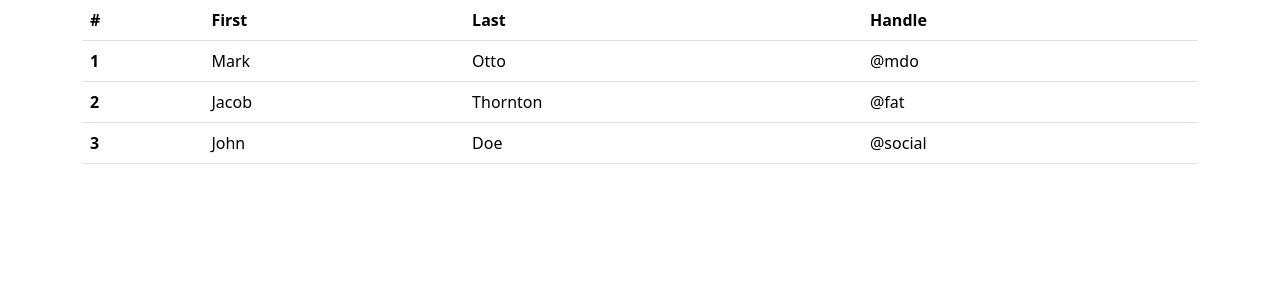
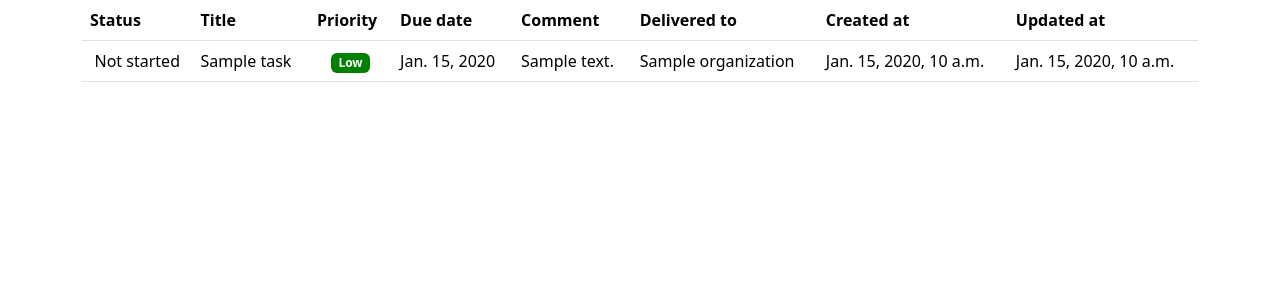
Before and after one commit to andrea-pollastro/todo, a Django app: page / in a window 1280 px wide. Shown: the part 56-356 px from the top of the page. Run offline with Django 5.2, Linux system fonts and the light colour scheme; tables that the repository leaves empty hold one stand-in row (values such as "Sample post"); some libraries are stand-ins or nearby versions.

Commit message:
Table rendering + customization on priority

```diff
--- a/todowebapp/todolist/templates/list-todo.html
+++ b/todowebapp/todolist/templates/list-todo.html
@@ -1,34 +1,38 @@
 {% extends "master.html" %}
-
 {% block content %}
     <table class="table">
       <thead>
         <tr>
-          <th scope="col">#</th>
-          <th scope="col">First</th>
-          <th scope="col">Last</th>
-          <th scope="col">Handle</th>
+          {% for field in fields %}
+          <th scope="col">{{ field }}</th>
+          {% endfor %}
         </tr>
       </thead>
       <tbody>
+        {% for task in tasks %}
         <tr>
-          <th scope="row">1</th>
-          <td>Mark</td>
-          <td>Otto</td>
-          <td>@mdo</td>
+          <td class="text-center">{{ task.get_status_display }}</td>
+          <td>{{ task.title }}</td>
+          <td class="text-center">
+            {% if task.priority == 0 %}
+              <span class="badge text-bg-green" style="background-color: green;">{{ task.get_priority_display }}</span>
+            {% elif task.priority == 1 %}
+              <span class="badge text-bg-orange" style="background-color: orange; color: white;">{{ task.get_priority_display }}</span>
+            {% elif task.priority == 2 %}
+              <span class="badge text-bg-red" style="background-color: red;">{{ task.get_priority_display }}</span>
+            {% elif task.priority == 3 %}
+              <span class="badge text-bg-purple" style="background-color: purple;">{{ task.get_priority_display }}</span>
+            {% else %}
+              {{ task.get_priority_display }}
+            {% endif %}
+          </td>
+          <td>{{ task.due_date }}</td>
+          <td>{{ task.comment }}</td>
+          <td>{{ task.delivered_to.name }}</td>
+          <td>{{ task.created_at }}</td>
+          <td>{{ task.updated_at }}</td>
         </tr>
-        <tr>
-          <th scope="row">2</th>
-          <td>Jacob</td>
-          <td>Thornton</td>
-          <td>@fat</td>
-        </tr>
-        <tr>
-          <th scope="row">3</th>
-          <td>John</td>
-          <td>Doe</td>
-          <td>@social</td>
-        </tr>
+        {% endfor %}
       </tbody>
     </table>
 {% endblock %}
--- a/todowebapp/todolist/templates/master.html
+++ b/todowebapp/todolist/templates/master.html
@@ -1,8 +1,8 @@
 <!DOCTYPE html>
 <html>
     <head>
-        <title>{% block title %}{% endblock %}</title>
-        {% load bootstrap5 %}
+        <title>{% block title %} MySuperApp {% endblock %}</title>
+        {% load django_bootstrap5 %}
         {% bootstrap_css %}
         {% block css %}
         <style>
--- a/todowebapp/todolist/views.py
+++ b/todowebapp/todolist/views.py
@@ -1,7 +1,12 @@
-from django.http import HttpResponse
-from django.template import loader
+from django.shortcuts import render
+from .models import Task
 
 # Create your views here.
 def index(request):
-    template = loader.get_template('list-todo.html')
-    return HttpResponse(template.render())
+    context = {
+        'fields': [f.name
+                    .replace('_', ' ')
+                    .capitalize() for f in Task._meta.get_fields() if f.name != 'id'],
+        'tasks': Task.objects.all()
+    }
+    return render(request, 'list-todo.html', context)
--- a/todowebapp/todowebapp/settings.py
+++ b/todowebapp/todowebapp/settings.py
@@ -37,7 +37,7 @@ INSTALLED_APPS = [
     'django.contrib.messages',
     'django.contrib.staticfiles',
     'todolist.apps.TodolistConfig',
-    'bootstrap5'
+    'django_bootstrap5'
 ]
 
 MIDDLEWARE = [
```
